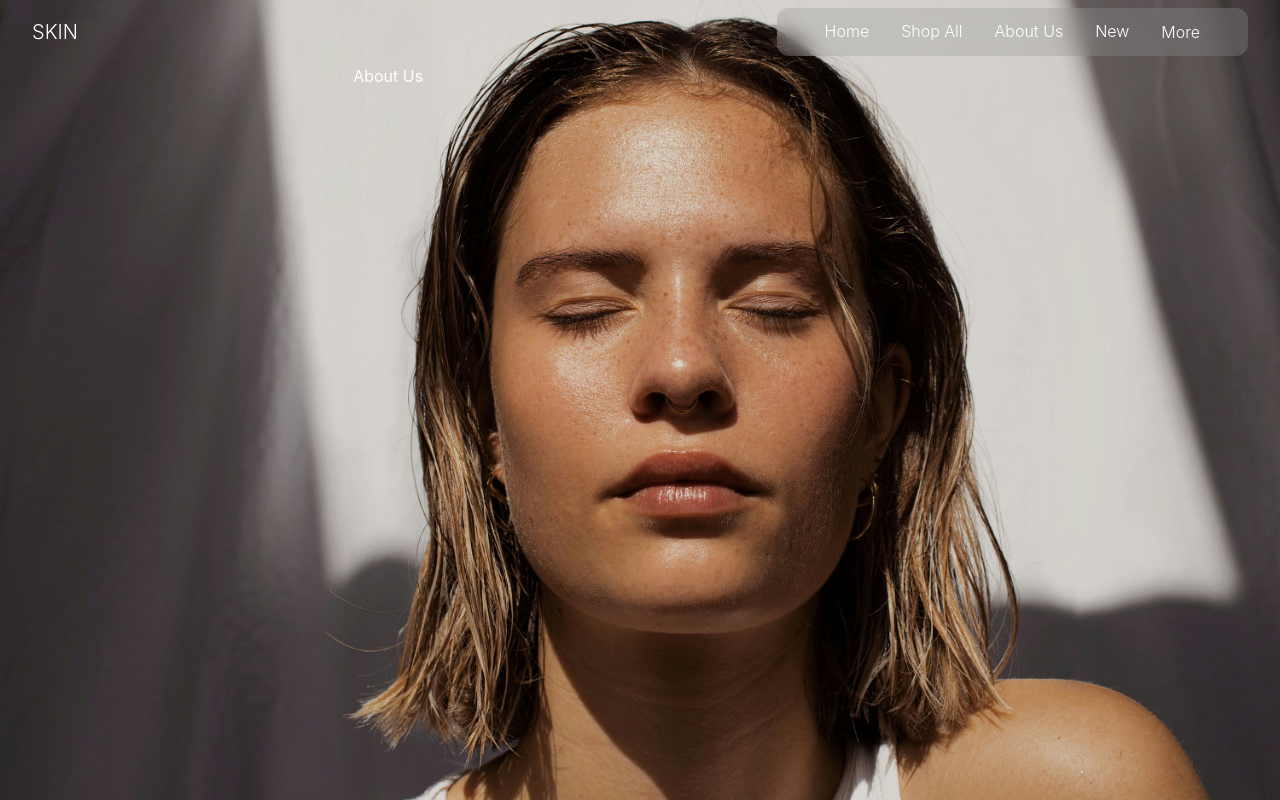
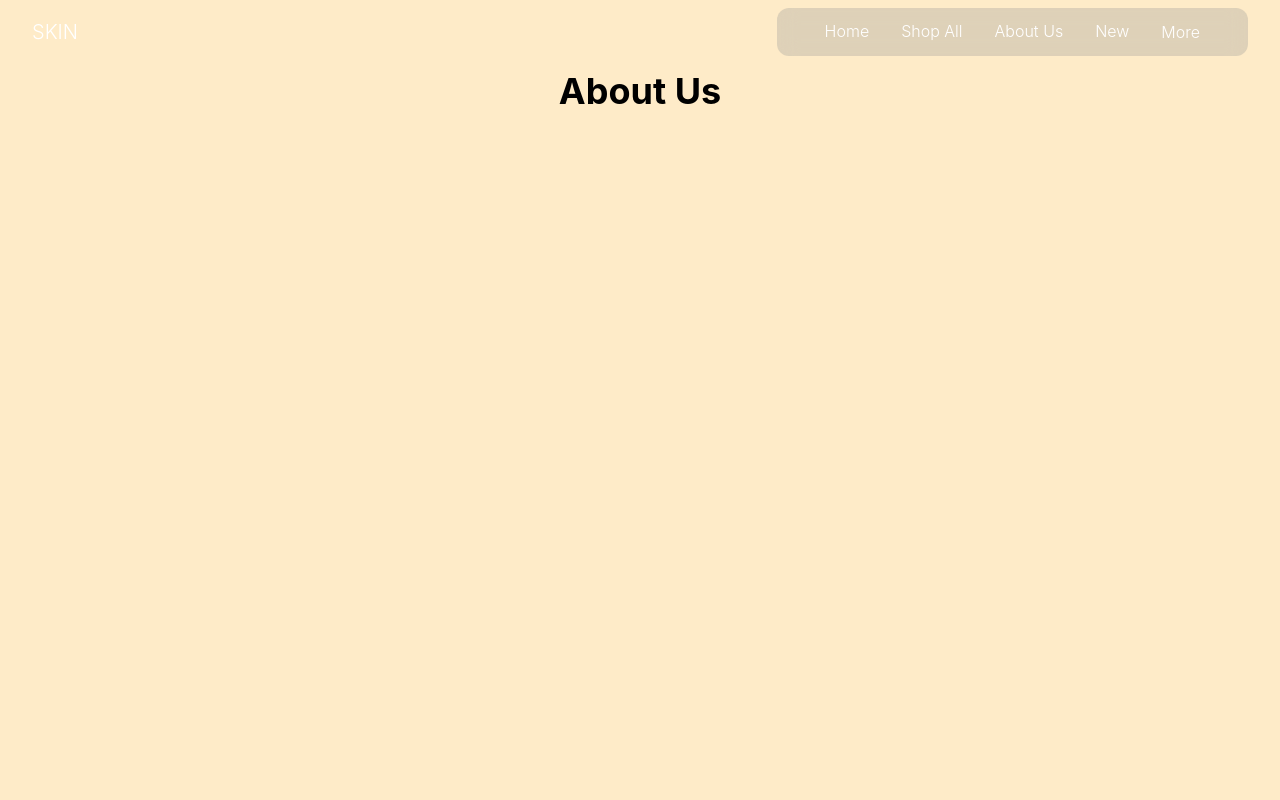
Before and after one commit to leticiaanobre/skincare_store, a Next.js app: page /About in a window 1280 px wide. Built offline with nearby package versions, Linux system fonts and the light colour scheme.

Commit message:
refat: ajusted background color and image default

```diff
--- a/src/pages/About.tsx
+++ b/src/pages/About.tsx
@@ -1,11 +1,22 @@
-import {Text, Container} from '@chakra-ui/react'
+import { useEffect } from 'react';
+import { Box, Flex, Text } from '@chakra-ui/react';
 
-export default function About() {
-    return(
-        <>
-            <Container id="about">
-                <Text>About Us</Text>
-            </Container>
-        </>
-    )
+interface AboutProps {
+  setBackgroundStyle: (style: { type: string; value: string }) => void;
 }
+
+export default function About({ setBackgroundStyle }: AboutProps) {
+  useEffect(() => {
+    setBackgroundStyle({ type: 'color', value: 'orange.100' });
+  }, [setBackgroundStyle]);
+
+  return (
+    <Box >
+      <Flex direction="column" alignItems="center">
+        <Text as="h1" fontSize="4xl" fontWeight="bold" color="black">
+          About Us
+        </Text>
+      </Flex>
+    </Box>
+  );
+}
--- a/src/pages/_app.tsx
+++ b/src/pages/_app.tsx
@@ -5,23 +5,31 @@ import Navbar from "./navbar";
 import { useState } from 'react';
 import img from '../../assets/skin-face.jpg';
 
+// Define a type for the custom props
+interface CustomAppProps extends AppProps {
+  setBackgroundStyle: (style: { type: string; value: string }) => void;
+}
+
 export default function App({ Component, pageProps }: AppProps) {
-  const [backgroundImage, setBackgroundImage] = useState(img.src);
+  const [backgroundStyle, setBackgroundStyle] = useState({
+    type: 'image',
+    value: img.src,
+  });
 
   return (
     <ChakraProvider>
       <Box
-        bgImage={`url(${backgroundImage})`}
+        bgImage={backgroundStyle.type === 'image' ? `url(${backgroundStyle.value})` : 'none'}
+        bgColor={backgroundStyle.type === 'color' ? backgroundStyle.value : 'gray.600'}
         bgSize="cover"
         bgPosition="center"
         bgRepeat="no-repeat"
         minHeight="100vh"
         color="white"
         position="relative"
-        bgColor="gray.600"
       >
-        <Navbar />
-        <Component {...pageProps} setBackgroundImage={setBackgroundImage} />
+        <Navbar setBackgroundStyle={setBackgroundStyle} />
+        <Component {...pageProps} setBackgroundStyle={setBackgroundStyle} />
       </Box>
     </ChakraProvider>
   );
--- a/src/pages/index.tsx
+++ b/src/pages/index.tsx
@@ -1,11 +1,15 @@
-import React, { useState } from 'react';
+import React, { useState, useEffect } from 'react';
 import { Box, Flex, Text, Heading, Button, Image } from '@chakra-ui/react';
 import imgFace from '../../assets/skin-face.jpg';
 import imgBody from '../../assets/body.jpg';
 import imgHair from '../../assets/hair.jpg';
 import littleBottle from '../../assets/little-bottle.jpg';
 
-const Home: React.FC<{ setBackgroundImage: (img: string) => void }> = ({ setBackgroundImage }) => {
+interface HomeProps {
+  setBackgroundStyle: (style: { type: string; value: string }) => void;
+}
+
+const Home: React.FC<HomeProps> = ({ setBackgroundStyle }) => {
   const [selectedProduct, setSelectedProduct] = useState<'face' | 'body' | 'hair'>('face');
 
   const products = {
@@ -14,21 +18,24 @@ const Home: React.FC<{ setBackgroundImage: (img: string) => void }> = ({ setBack
       image: littleBottle.src,
       name: 'Moisturizing',
       price: '$150',
-      details: 'Skincare Vital C hydrating Repair Creme'
+      details: 'Skincare Vital C hydrating Repair Creme',
+      background: imgFace.src
     },
     body: {
       description: 'An intense body cream that nourishes and revitalizes the skin, giving it a healthy glow.',
       image: littleBottle.src,
       name: 'Nourishing Body Cream',
       price: '$120',
-      details: 'Vital nutrients and antioxidants for your body'
+      details: 'Vital nutrients and antioxidants for your body',
+      background: imgBody.src
     },
     hair: {
       description: 'A rejuvenating hair mask that restores shine and strength to your hair.',
       image: littleBottle.src,
       name: 'Hair Repair Mask',
       price: '$90',
-      details: 'Revitalizing treatment for all hair types'
+      details: 'Revitalizing treatment for all hair types',
+      background: imgHair.src
     }
   };
 
@@ -47,14 +54,17 @@ const Home: React.FC<{ setBackgroundImage: (img: string) => void }> = ({ setBack
     }
   };
 
-  const handleButtonClick = (product: 'face' | 'body' | 'hair', img: string) => {
+  useEffect(() => {
+    setBackgroundStyle({ type: 'image', value: products[selectedProduct].background });
+  }, [selectedProduct, setBackgroundStyle]);
+
+  const handleButtonClick = (product: 'face' | 'body' | 'hair') => {
     setSelectedProduct(product);
-    setBackgroundImage(img);
   };
 
   return (
     <Box>
-      <Flex position="absolute" py="8" px="10" minWidth="100%" mt="9%">
+      <Flex position="absolute" py="8" px="10" minWidth="100%" bottom="5%">
         <Flex justifyContent="space-between" w="100%" alignItems="center">
           <Flex direction="column" gap="4">
             <Flex alignContent="start" justifyContent="start" direction="column">
@@ -62,9 +72,9 @@ const Home: React.FC<{ setBackgroundImage: (img: string) => void }> = ({ setBack
               <Heading fontSize="7xl" color="white" mb="4" fontWeight="300" letterSpacing="0.35rem" width="800px">perfect Foundation!</Heading>
             </Flex>
             <Flex mb="4">
-              <Button {...buttonStyle} onClick={() => handleButtonClick('face', imgFace.src)}>Face</Button>
-              <Button {...buttonStyle} onClick={() => handleButtonClick('body', imgBody.src)}>Body</Button>
-              <Button {...buttonStyle} onClick={() => handleButtonClick('hair', imgHair.src)}>Hair</Button>
+              <Button {...buttonStyle} onClick={() => handleButtonClick('face')}>Face</Button>
+              <Button {...buttonStyle} onClick={() => handleButtonClick('body')}>Body</Button>
+              <Button {...buttonStyle} onClick={() => handleButtonClick('hair')}>Hair</Button>
             </Flex>
             <Flex width="32rem">
               <Text color="white" fontSize="sm" bg="rgba(150, 150, 150, 0.3)" p="3" borderRadius="18" backdropFilter="blur(10px)">
--- a/src/pages/navbar.tsx
+++ b/src/pages/navbar.tsx
@@ -1,8 +1,12 @@
-import { Box, Flex, Text, Spacer, Container, Heading, Button, Image, Menu, MenuButton, MenuList, MenuItem, background } from '@chakra-ui/react';
+import { Flex, Text, Spacer, Button, Menu, MenuButton, MenuList, MenuItem } from '@chakra-ui/react';
 import { useRouter } from 'next/router';
-import Link from "next/link"
+import Link from "next/link";
 
-export default function Navbar() {
+interface NavbarProps {
+  setBackgroundStyle: (style: { type: string; value: string }) => void;
+}
+
+export default function Navbar({ setBackgroundStyle }: NavbarProps) {
     const router = useRouter();
     const buttonHeader = {
         color:"white",
@@ -13,30 +17,34 @@ export default function Navbar() {
             color:"gray.700"
         },
     }
+
+    const handleBackgroundChange = (type: string, value: string) => {
+        setBackgroundStyle({ type, value });
+    }
+
     return(
       <Flex as="header" py="2" px="8" alignItems="center" bg='none' position='relative' id="home">
         <Text fontSize="xl" fontWeight="300" color="white">SKIN</Text>
         <Spacer />
         <Flex py="1" px="8" bg="rgba(150, 150, 150, 0.3)" borderRadius="12" backdropFilter="blur(10px)" >
-          <Link href="/" passHref >
-            <Button {...buttonHeader} isActive={router.pathname === '/'}>
+          <Link href="/" passHref>
+            <Button {...buttonHeader} isActive={router.pathname === '/'} >
               Home
             </Button>
           </Link>
-          <Button {...buttonHeader}>Shop All</Button>
-          <Button {...buttonHeader}>
-            <Link href="/About" passHref>
+          <Button {...buttonHeader} >Shop All</Button>
+          <Link href="/About" passHref>
+            <Button {...buttonHeader} >
               About Us
-            </Link>
-          </Button>
+            </Button>
+          </Link>
           <Button {...buttonHeader}>New</Button>
           <Menu isLazy>
             <MenuButton {...buttonHeader} px='16px'>More</MenuButton>
             <MenuList bg="rgba(150, 150, 150, 0.3)" borderRadius="12" border='none' backdropFilter="blur(10px)">
-              {/* MenuItems are not rendered unless Menu is open */}
-              <MenuItem bg='none'>New Window</MenuItem>
-              <MenuItem bg='none'>Open Closed Tab</MenuItem>
-              <MenuItem bg='none'>Open File</MenuItem>
+              <MenuItem bg='none' onClick={() => handleBackgroundChange('color', 'yellow.500')}>New Window</MenuItem>
+              <MenuItem bg='none' onClick={() => handleBackgroundChange('color', 'pink.500')}>Open Closed Tab</MenuItem>
+              <MenuItem bg='none' onClick={() => handleBackgroundChange('color', 'red.500')}>Open File</MenuItem>
             </MenuList>
           </Menu>
         </Flex>
```
